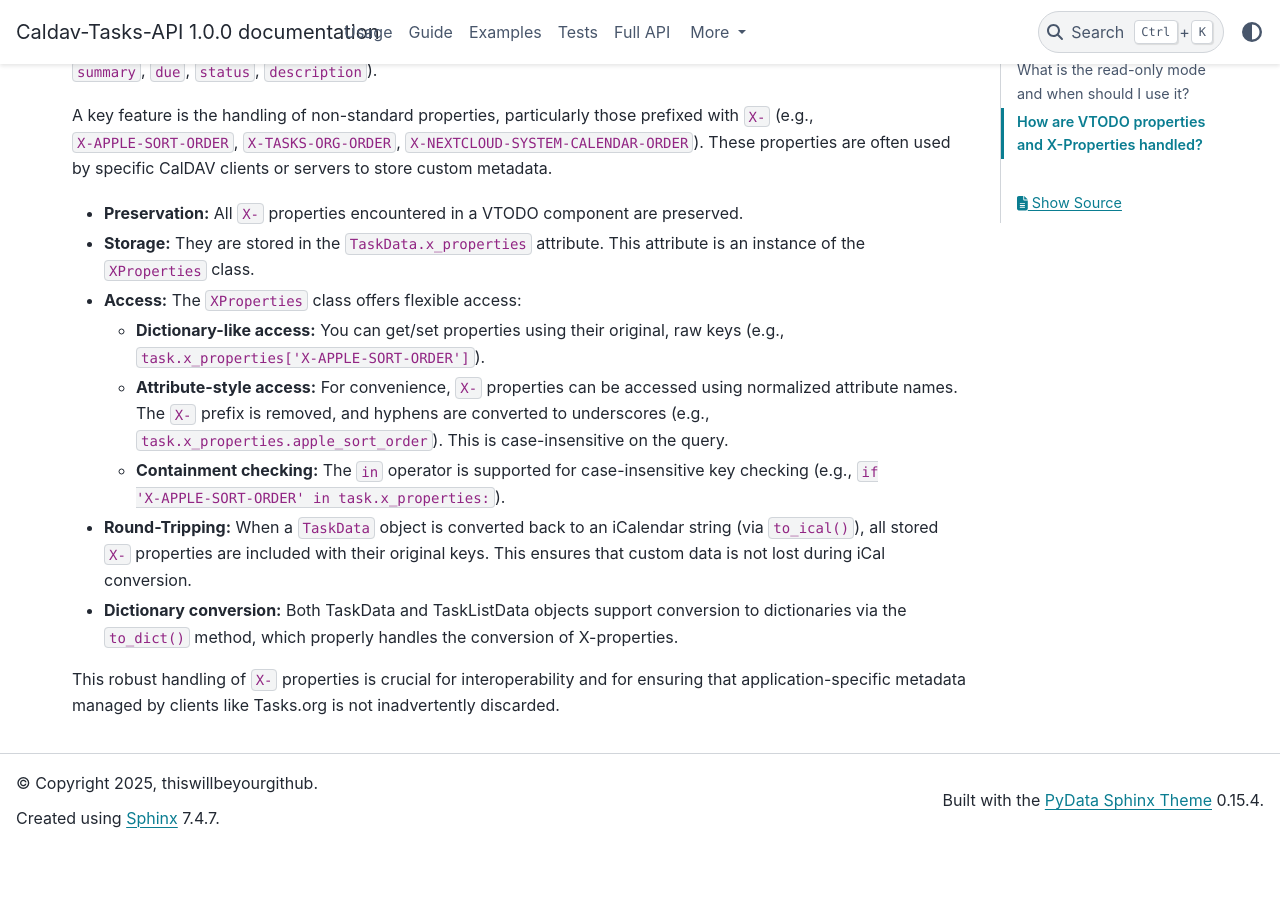
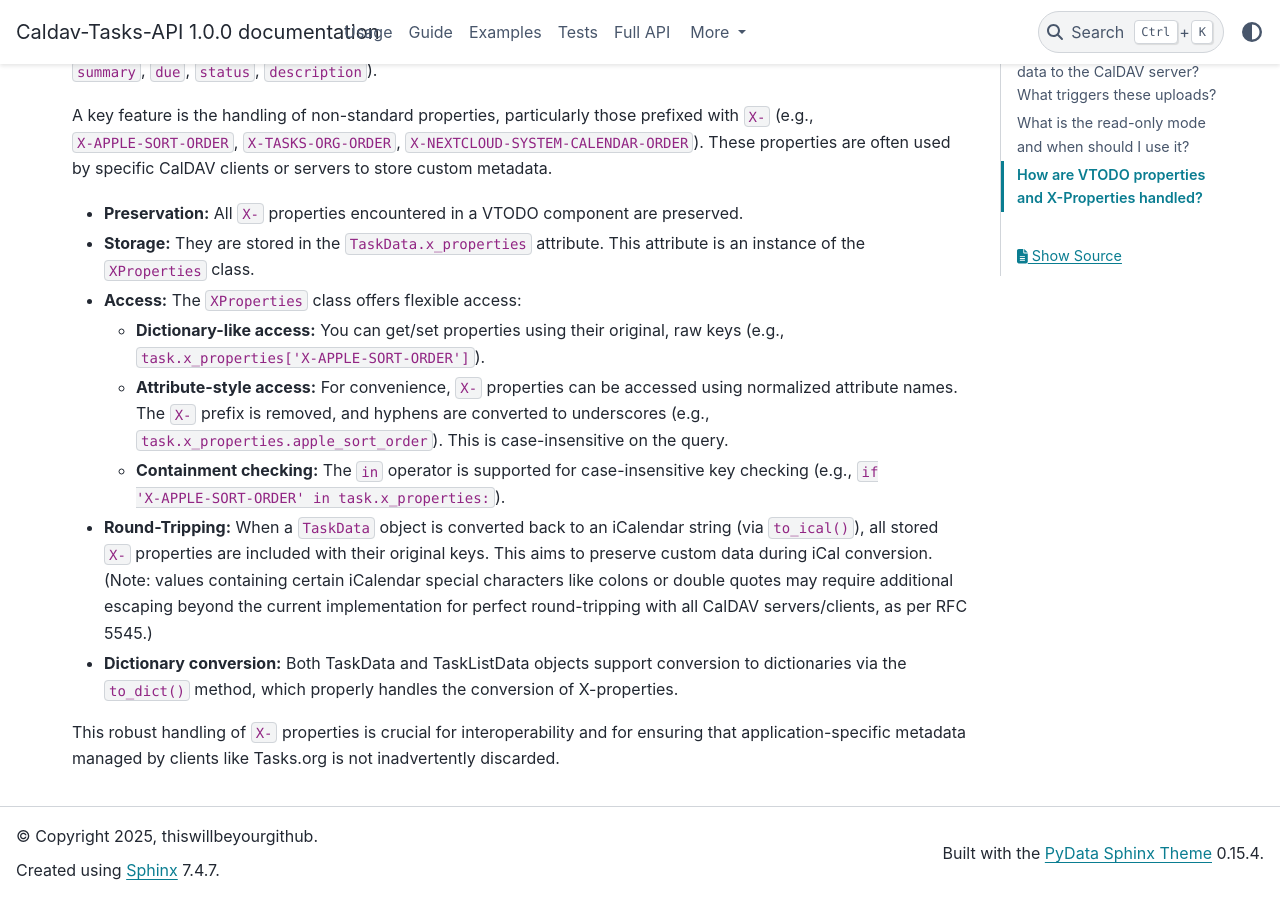
Before and after one commit to thiswillbeyourgithub/Caldav-Tasks-API, a Sphinx documentation site: the page built from docs/source/the_faq.md, in a window 1280 px wide and 900 px high, scrolled down 1446 px. Built offline with Sphinx 7.4.7 and the PyData theme 0.15.4, drawn with Linux system fonts in a browser that asks for light colours; before the commit the page ends 2293 px from its top, so only the background shows below that.

Commit message:
docs: Clarify X-property round-tripping limitations in FAQ

```diff
--- a/docs/source/the_faq.md
+++ b/docs/source/the_faq.md
@@ -52,7 +52,7 @@ A key feature is the handling of non-standard properties, particularly those pre
     *   **Dictionary-like access:** You can get/set properties using their original, raw keys (e.g., `task.x_properties['X-APPLE-SORT-ORDER']`).
     *   **Attribute-style access:** For convenience, `X-` properties can be accessed using normalized attribute names. The `X-` prefix is removed, and hyphens are converted to underscores (e.g., `task.x_properties.apple_sort_order`). This is case-insensitive on the query.
     *   **Containment checking:** The `in` operator is supported for case-insensitive key checking (e.g., `if 'X-APPLE-SORT-ORDER' in task.x_properties:`).
-*   **Round-Tripping:** When a `TaskData` object is converted back to an iCalendar string (via `to_ical()`), all stored `X-` properties are included with their original keys. This ensures that custom data is not lost during iCal conversion.
+*   **Round-Tripping:** When a `TaskData` object is converted back to an iCalendar string (via `to_ical()`), all stored `X-` properties are included with their original keys. This aims to preserve custom data during iCal conversion. (Note: values containing certain iCalendar special characters like colons or double quotes may require additional escaping beyond the current implementation for perfect round-tripping with all CalDAV servers/clients, as per RFC 5545.)
 *   **Dictionary conversion:** Both TaskData and TaskListData objects support conversion to dictionaries via the `to_dict()` method, which properly handles the conversion of X-properties.
 
 This robust handling of `X-` properties is crucial for interoperability and for ensuring that application-specific metadata managed by clients like Tasks.org is not inadvertently discarded.
```
